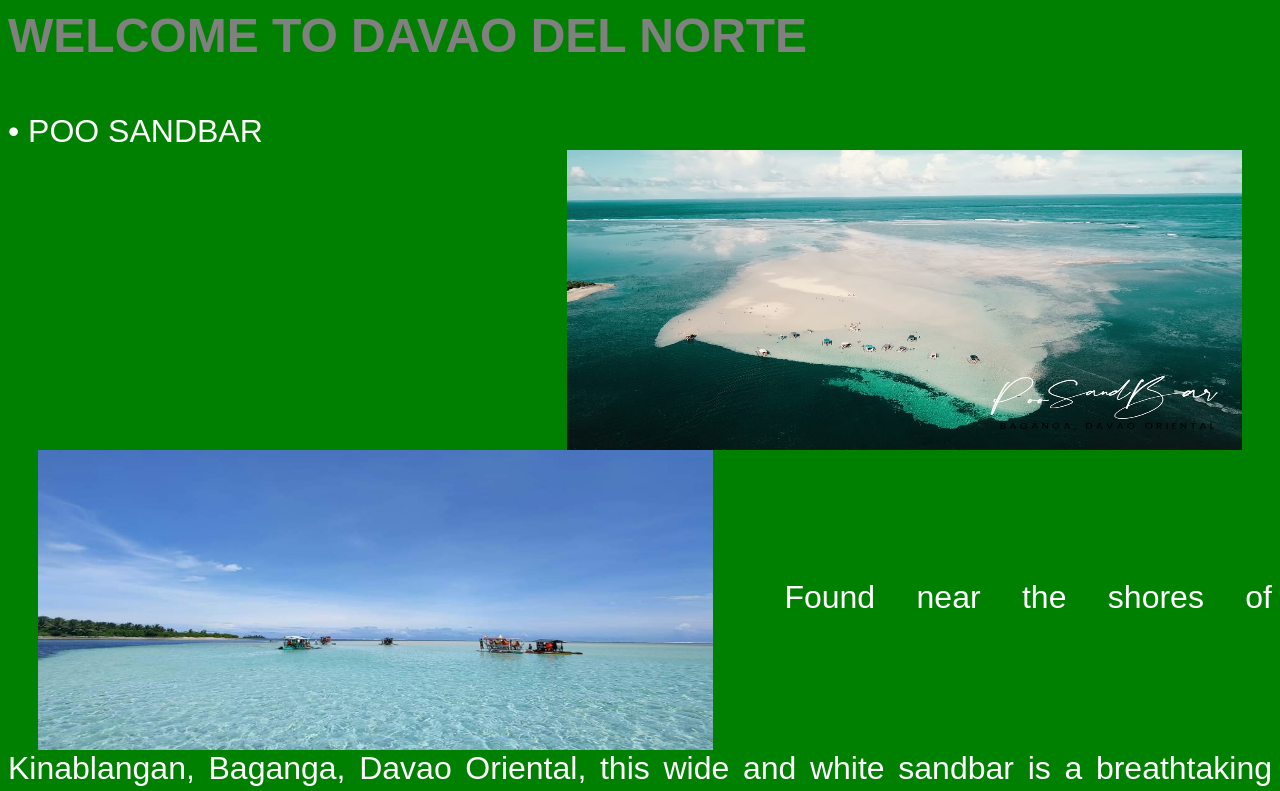
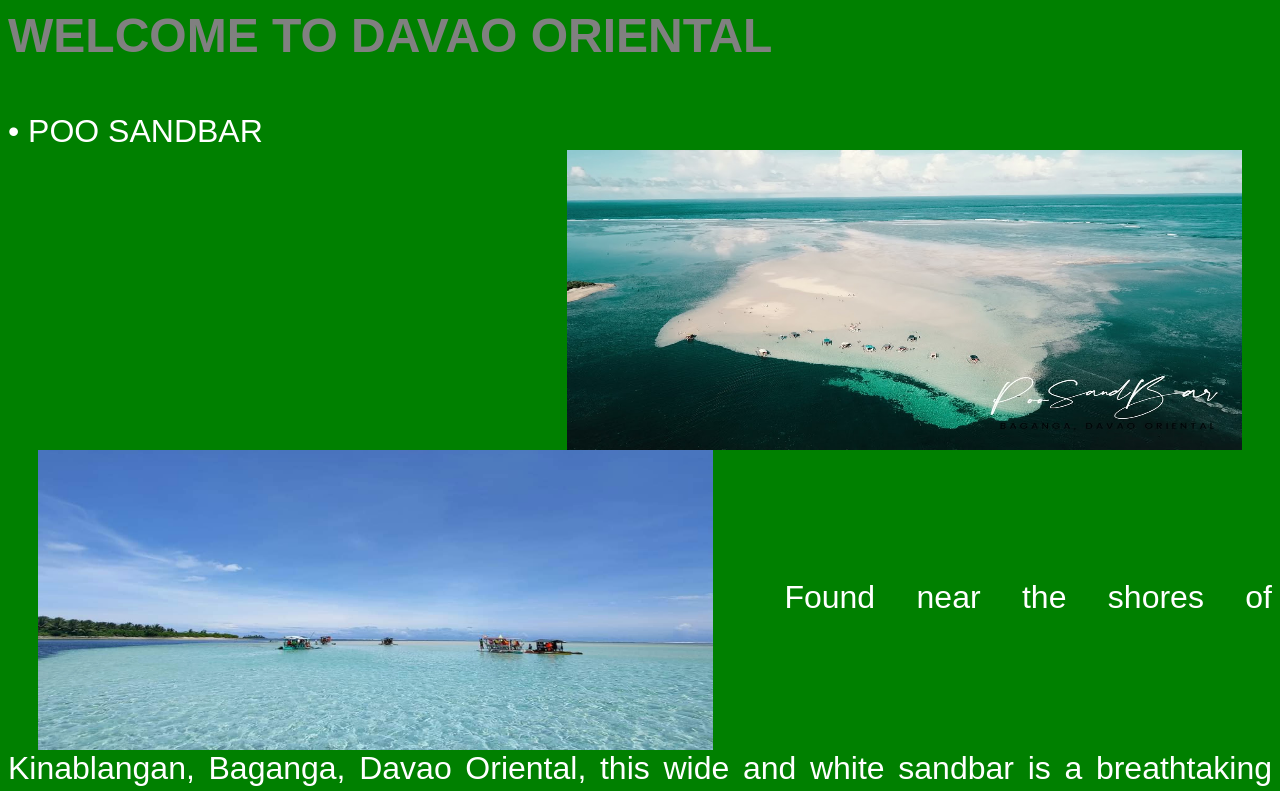
Before and after one commit to L0mel/L0mel.github.io, a plain HTML site: page Davaooriental.html in a window 1280 px wide. Shown: the top 791 px of the page. Drawn offline with Linux system fonts and the light colour scheme.

Commit message:
Update Davaooriental.html

```diff
--- a/Davaooriental.html
+++ b/Davaooriental.html
@@ -5,7 +5,7 @@
 
 <body bgcolor="green" text="black">
 
-<font align="center" face="arial" color="gray" size=25><b>WELCOME TO DAVAO DEL NORTE</b></font><br><br>
+<font align="center" face="arial" color="gray" size=25><b>WELCOME TO DAVAO ORIENTAL</b></font><br><br>
 
 <font face="arial" color="white" size=6><p align="justify">
 •	POO SANDBAR<br>
```
